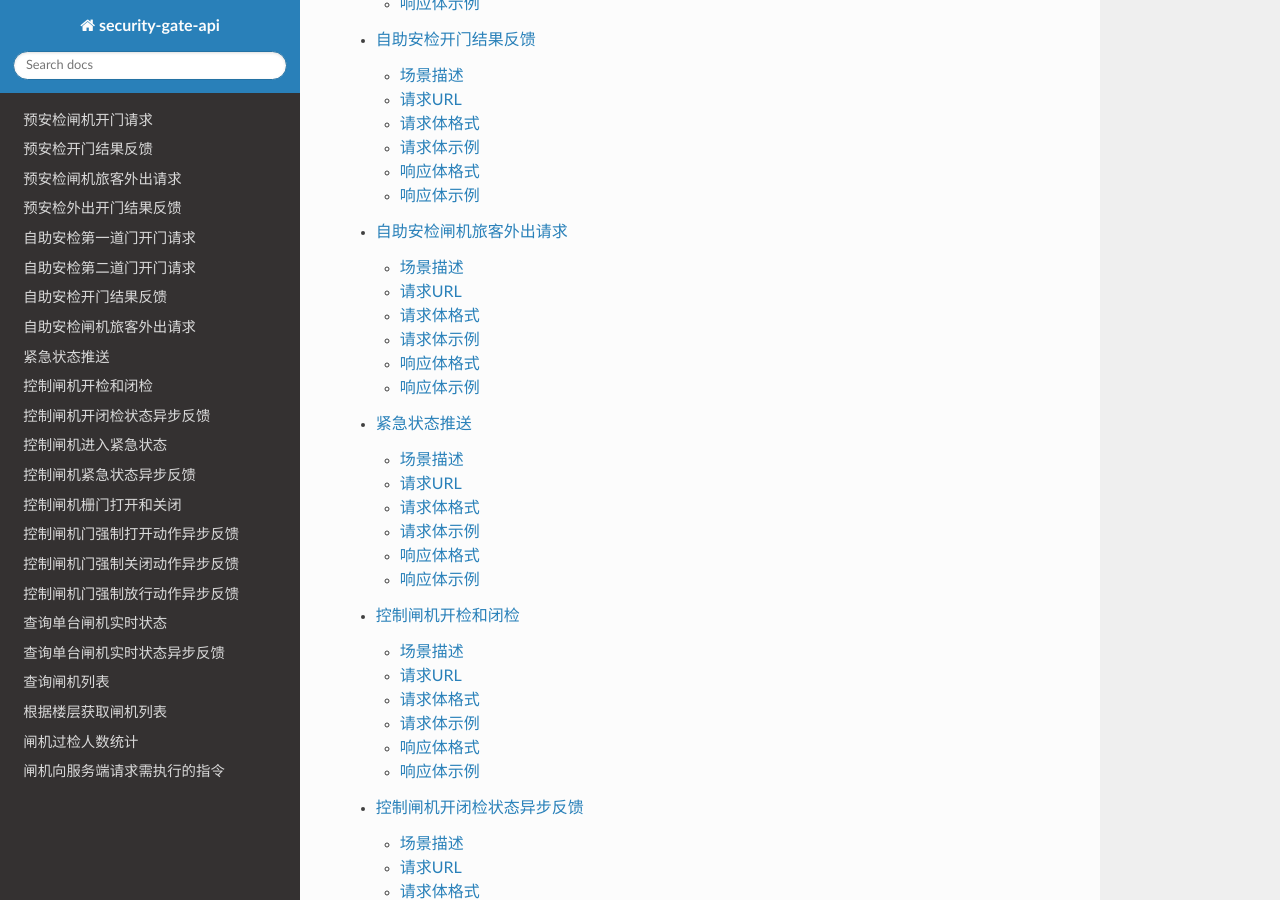
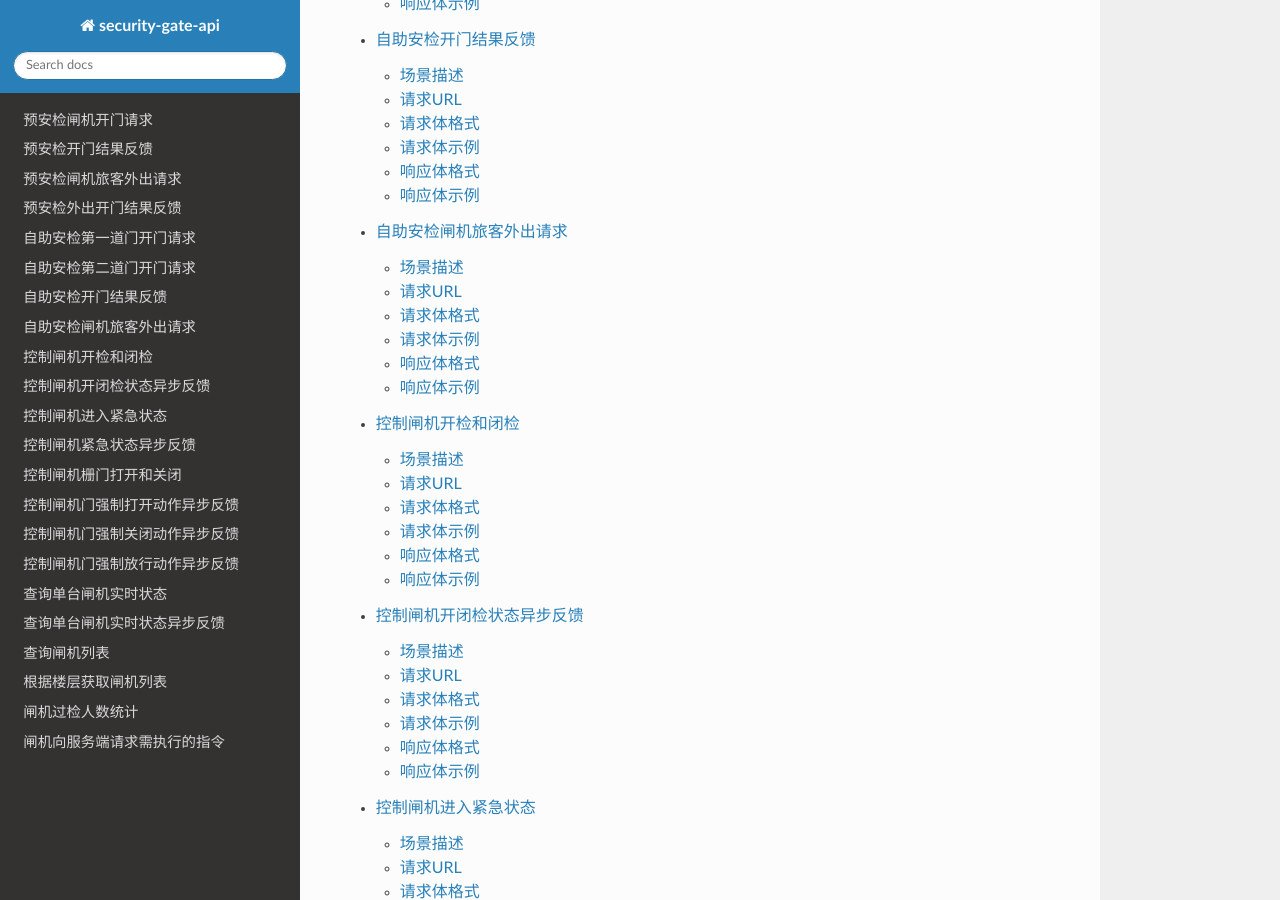
Before and after one commit to kinshines/security-gate-api-doc, a Sphinx documentation site: the page built from source/index.rst, in a window 1280 px wide and 900 px high, scrolled down 1722 px. Built offline with Sphinx 7.4.7 and the Read the Docs theme 2.0.0, drawn with Linux system fonts in a browser that asks for light colours; some of the changed lines change nothing that is shown.

Commit message:
emergency

```diff
--- a/source/index.rst
+++ b/source/index.rst
@@ -31,7 +31,6 @@
    self_security_second
    self_security_feedback
    self_security_out
-   push_emergency
    set_powermode
    set_powermode_feedback
    set_emergency
--- a/source/push_emergency.rst
+++ /dev/null
@@ -1,36 +0,0 @@
-==========================
-紧急状态推送
-==========================
-
-场景描述
--------------
-按动闸机紧急按钮，闸机软件进入紧急状态，并将紧急状态推送至安检信息系统。
-取消紧急后，恢复到紧急前的状态，并将正常状态推送至安检信息系统。
-
-面向客户端
-::::::::::::::::::::
-闸机
-
-请求URL
--------------------------
-**HTTP POST**  /api/gate/pushemergency
-
-请求体格式
-----------------------------
-请求体格式为JSON，字段名不区分大小写::
-
-    {
-        "deviceCode":"string",//设备编号
-        "emergency","int"//紧急状态,0:正常;1:紧急
-    }
-
-请求体示例
-----------------------------
-::
-
-    {
-        "deviceCode":"Z001",
-        "emergency",1
-    }
-
-.. include:: _include/security_feedback_response.rst
--- a/source/set_emergency_feedback.rst
+++ b/source/set_emergency_feedback.rst
@@ -4,7 +4,11 @@
 
 场景描述
 ----------
-服务端发送 `控制闸机紧急状态的指令 <set_emergency.html>`_ 后，闸机通过此接口异步反馈闸机的紧急状态。
+1.服务端发送 `控制闸机紧急状态的指令 <set_emergency.html>`_ 后，闸机通过此接口异步反馈闸机的紧急状态。
+
+2.按动闸机紧急按钮，闸机软件进入紧急状态，并将紧急状态推送至安检信息系统。
+
+3.取消紧急后，恢复到紧急前的状态，并将正常状态推送至安检信息系统。
 
 面向客户端
 ::::::::::::::::::::
```
